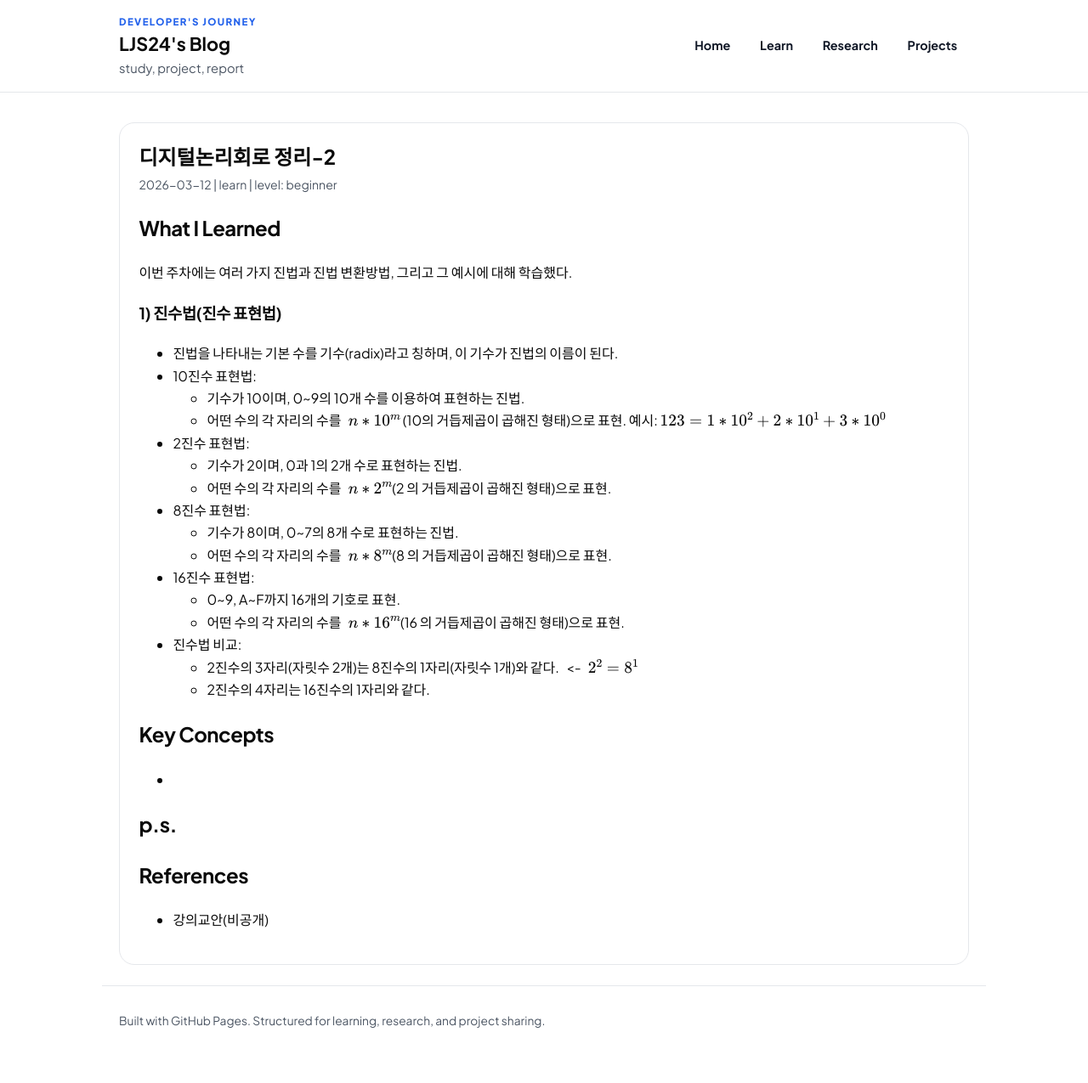
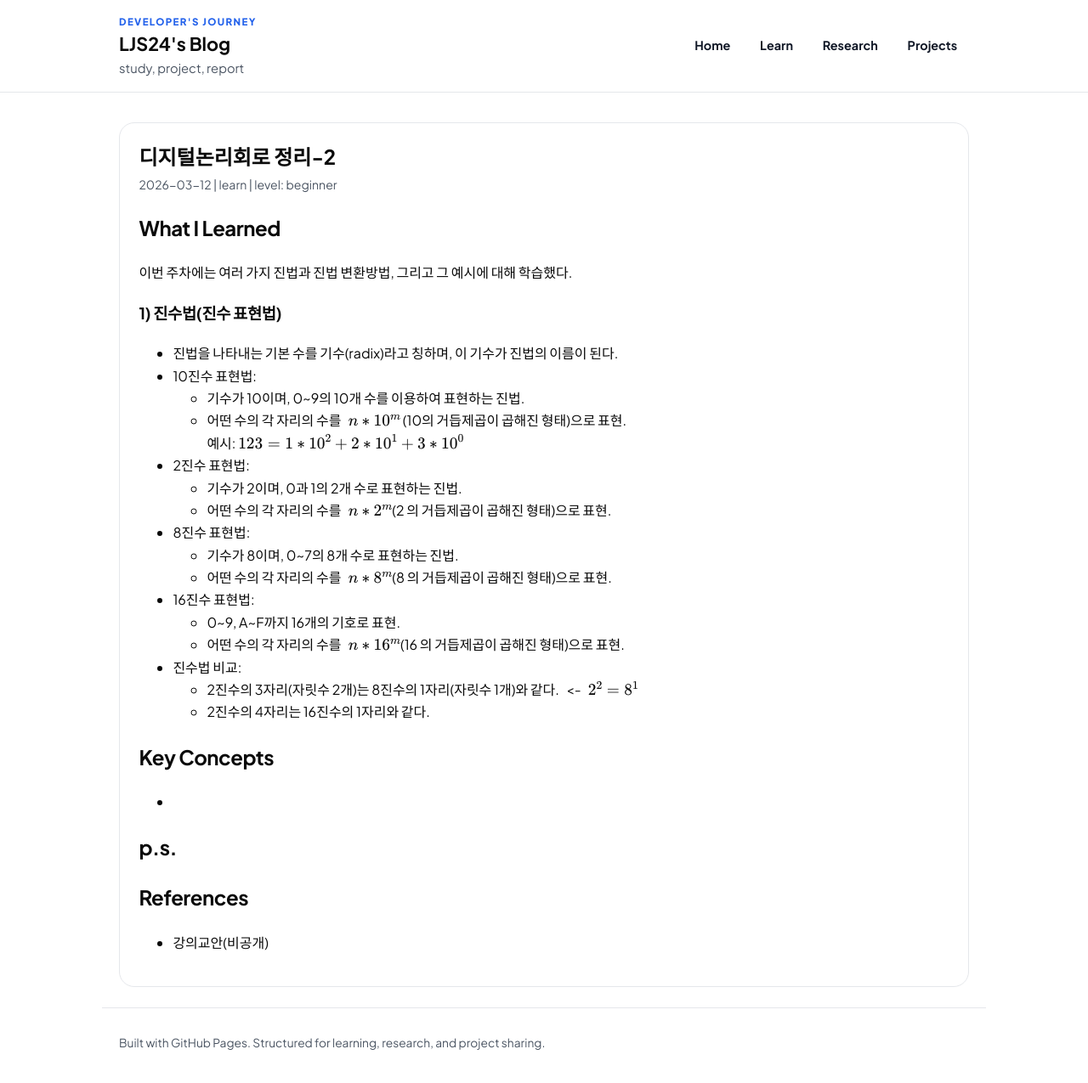
Before and after one commit to LJS24/LJS24.github.io, a Jekyll site: the page built from _posts/learn/2026-03-12-learning-note-디지털논리회로.md, in a window 1280 px wide and 1286 px high. Shown: the top 1275 px of the window at 85% size. Built offline with Jekyll 4.4.1, drawn with Linux system fonts in a browser that asks for light colours.

```diff
--- a/_posts/learn/2026-03-12-learning-note-디지털논리회로.md
+++ b/_posts/learn/2026-03-12-learning-note-디지털논리회로.md
@@ -14,7 +14,7 @@ summary: "주간 학습내용 정리"
 - 진법을 나타내는 기본 수를 기수(radix)라고 칭하며, 이 기수가 진법의 이름이 된다.
 - 10진수 표현법:
     - 기수가 10이며, 0~9의 10개 수를 이용하여 표현하는 진법.
-    - 어떤 수의 각 자리의 수를 &nbsp; $n*10^m$ (10의 거듭제곱이 곱해진 형태)으로 표현.
+    - 어떤 수의 각 자리의 수를 &nbsp; $n*10^m$ (10의 거듭제곱이 곱해진 형태)으로 표현. \\
     예시: $123 = 1 * 10^2 + 2 * 10^1 + 3 * 10^0$
 - 2진수 표현법:
     - 기수가 2이며, 0과 1의 2개 수로 표현하는 진법.
```
